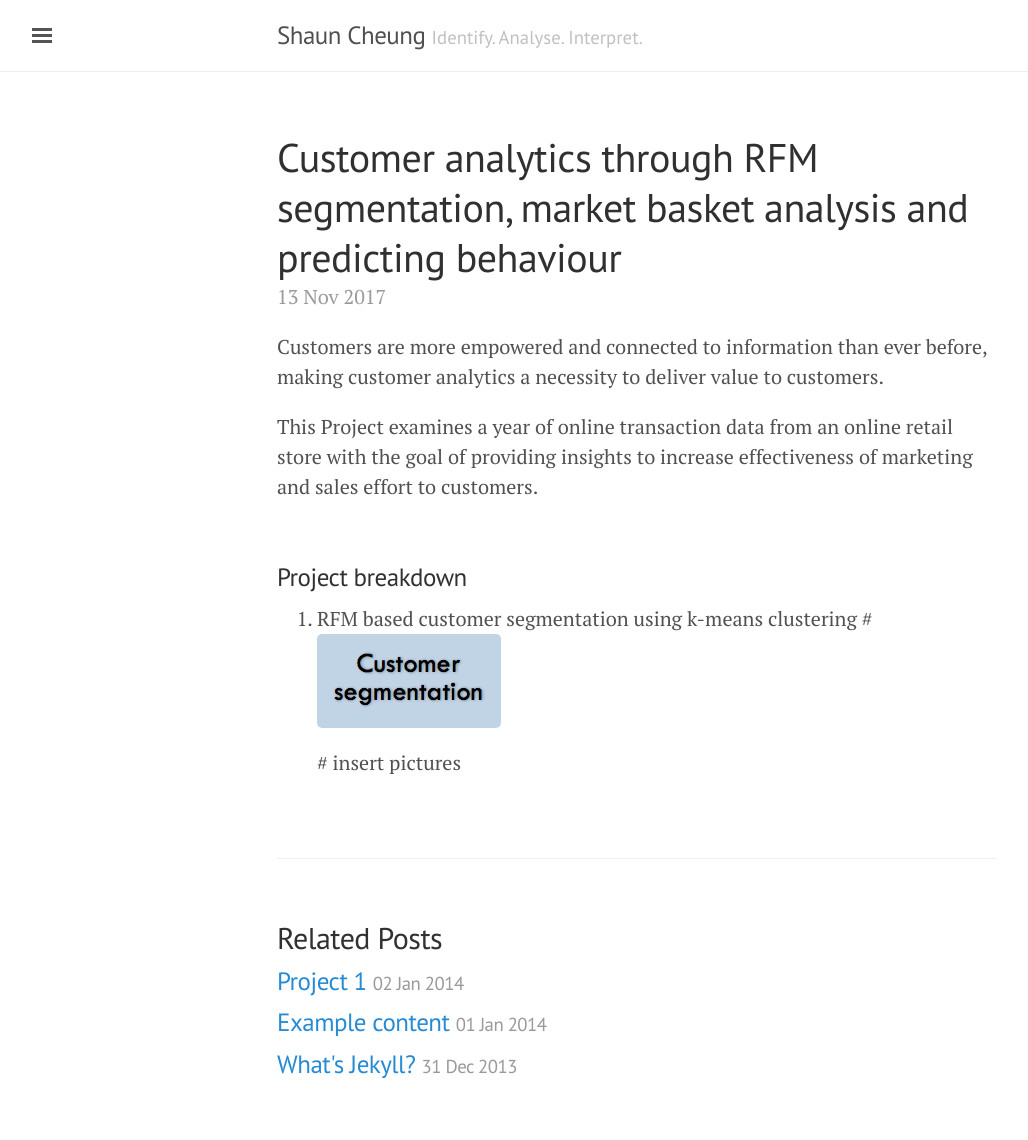
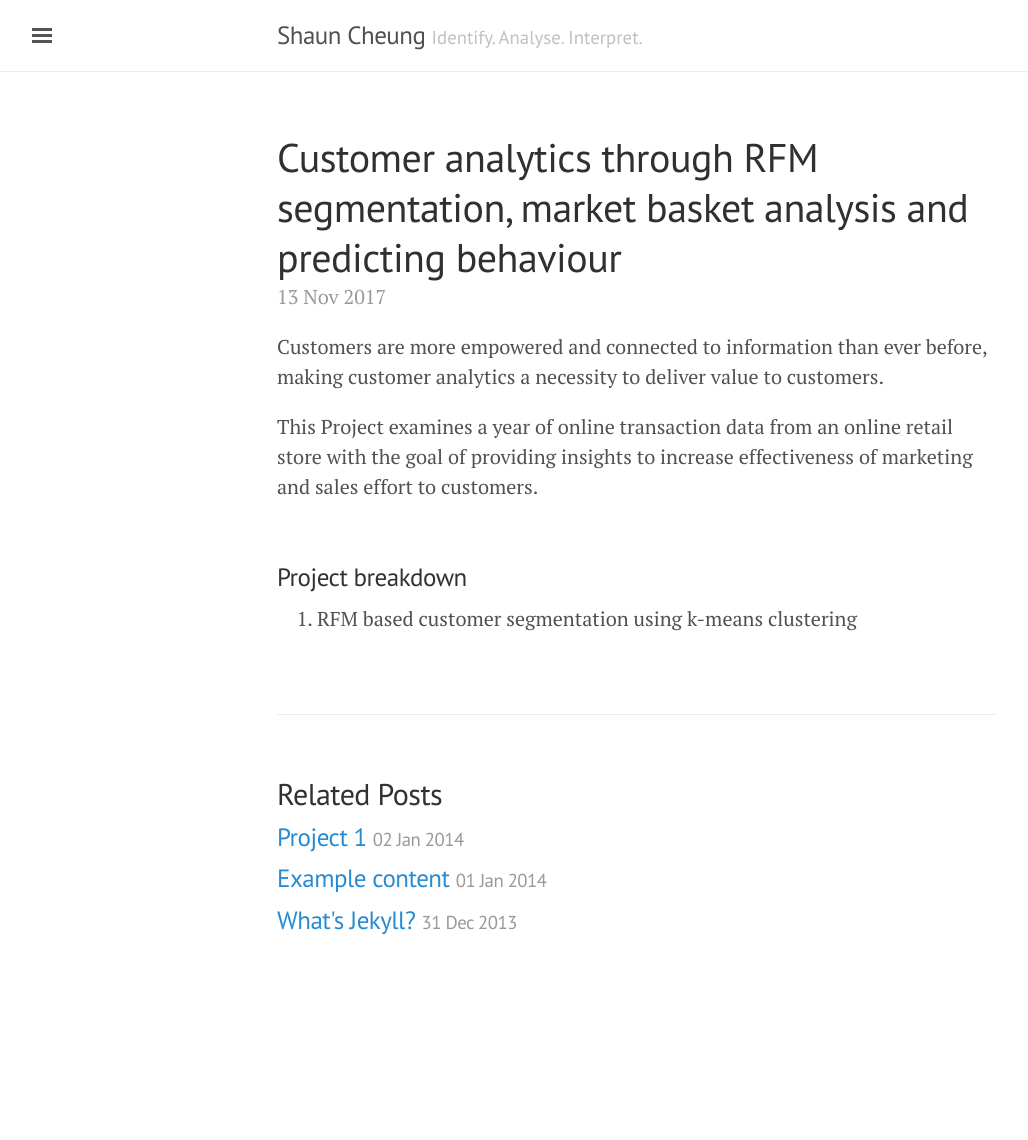
Before and after one commit to shauncheungkt/shauncheungkt.github.io, a Jekyll site: the page built from _posts/2017-11-13-Customer Analytics through Segmentation, Market Basket Analysis and Predictive Analytics.md, in a window 1280 px wide. Shown: the whole page, without its empty margins (3-1031 px from the left). Built offline with Jekyll 4.4.1, drawn with Linux system fonts in a browser that asks for light colours; after the commit the page ends 996 px from its top, so only the background shows below that.

Commit message:
Update 2017-11-13-Customer Analytics through Segmentation, Market Basket Analysis and Predictive Analytics.md

```diff
--- a/_posts/2017-11-13-Customer Analytics through Segmentation, Market Basket Analysis and Predictive Analytics.md
+++ b/_posts/2017-11-13-Customer Analytics through Segmentation, Market Basket Analysis and Predictive Analytics.md
@@ -14,4 +14,5 @@ This Project examines a year of online transaction data from an online retail st
 
 ### Project breakdown
 
-1. RFM based customer segmentation using k-means clustering       # ![Alt text](/images/segmentation.png) # insert pictures
+1. RFM based customer segmentation using k-means clustering
+<!-- ![Alt text](/images/segmentation.png) to insert picture -->
```
